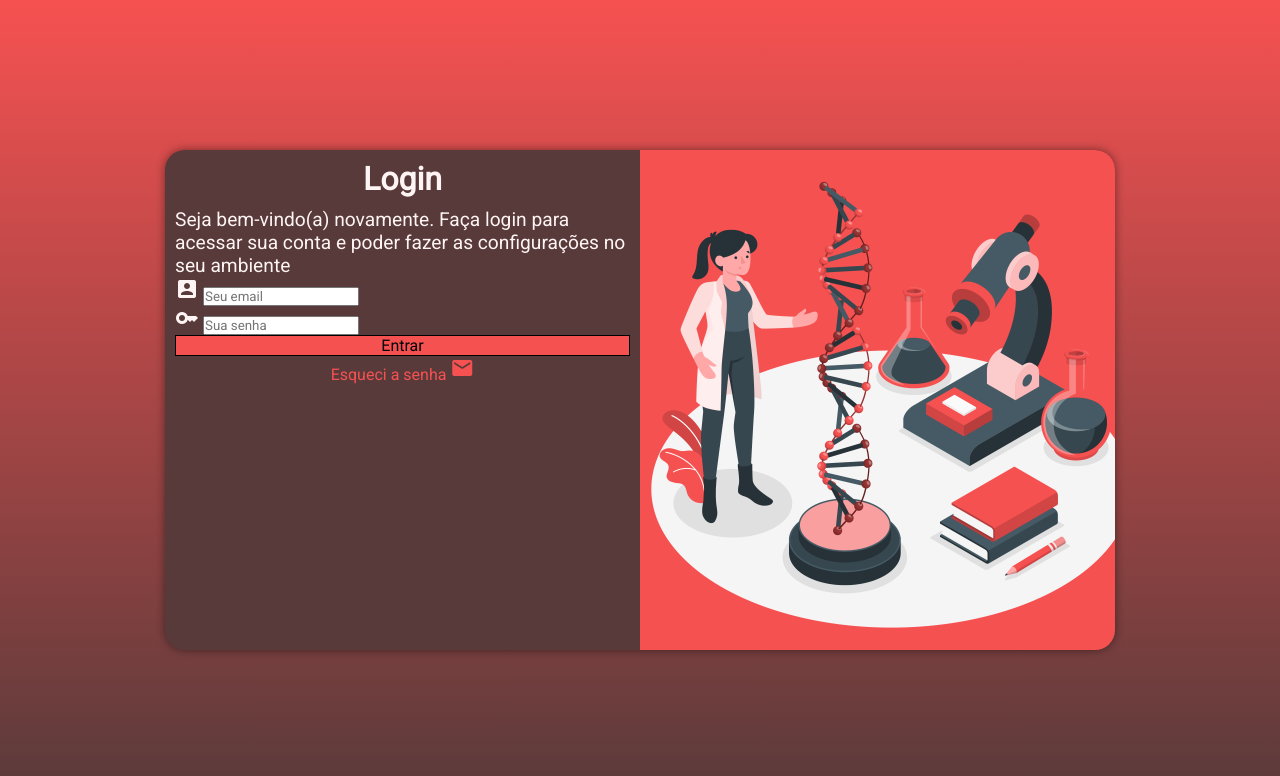
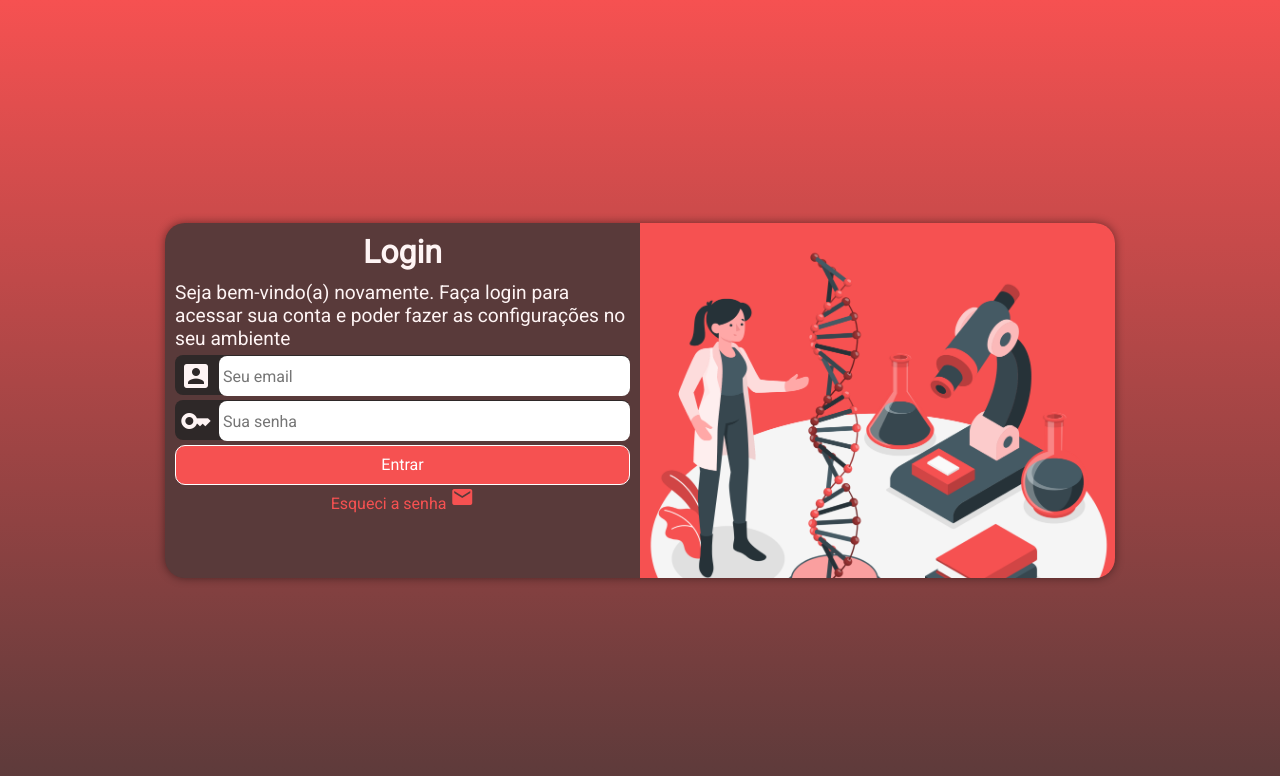
Before and after one commit to kaykysouls/pagina-login, a plain HTML site: page index.html in a window 1280 px wide. Drawn offline with Linux system fonts and the light colour scheme.

Commit message:
final do projeto :)

```diff
--- a/estilos/style.css
+++ b/estilos/style.css
@@ -6,7 +6,7 @@
 Paleta de cores:
 Preto: #2E2828
 Marrom: #593A3A
-Pink: #F65151
+Salmão: #F65151
 Branco: #FEF4F4
 */
 
@@ -36,7 +36,7 @@ section#login{
     background-color: #593A3A;
     color: #FEF4F4;
     width: 250px;
-    height: 500px;
+    height: 520px;
     border-radius: 20px;
     overflow: hidden;
     box-shadow: 0px 0px 10px rgba(0, 0, 0, 0.450);
@@ -66,15 +66,43 @@ div#form > p{
     font-size: 0.8em;
 }
 
+.campo{
+    display: block;
+    background-color: #2E2828;
+    width: 100%;
+    height: 40px;
+    border-radius: 8px;
+    margin: 5px 0px;
+}
+
+div.campo > span{
+    font-size: 2em;
+    width: 40px;
+    padding: 5px;
+}
+
+div.campo > input{
+    font-size: 1em;
+    width: calc(100% - 44px);
+    transform: translateY(-10px);
+    height: 100%;
+    border: 0px;
+    border-radius: 8px;
+    padding: 4px;
+}
+
 .botao{
     display: block;
     width: 100%;
+    height: 40px;
     background-color: #FEF4F4;
     border: none;
     font-size: 1em;
     background-color: #F65151;
-    border: solid 1px;
+    border: solid 1px ;
     cursor: pointer;
+    color: white;
+    border-radius: 10px;
 }
 
 .botao:hover{
--- a/index.html
+++ b/index.html
@@ -19,13 +19,13 @@
                 <h1>Login</h1>
                 <p>Seja bem-vindo(a) novamente. Faça login para acessar sua conta e poder fazer as configurações no seu ambiente</p>
                 <form action="login.php" method="post" autocomplete="on">
-                    <div id="campo">
+                    <div class="campo">
                         <span class="material-icons">account_box</span>
 
                         <input type="email" name="login" id="ilogin" placeholder="Seu email" autocomplete="email" required maxlength="30">
                         <label for="ilogin"></label>
                     </div>
-                    <div id="campo">
+                    <div class="campo">
                         <span class="material-icons">key</span>
                         <input type="password" name="senha" id="isenha" placeholder="Sua senha" autocomplete="current-password" required minlength="8" maxlength="12">
                         <label for="isenha"></label>
--- a/media/style.css
+++ b/media/style.css
@@ -6,6 +6,7 @@
     }
     section#login{
         width: 80vw;
+        height: 280px;
     }
     section#login div#imagem{
         float: left;
@@ -25,6 +26,7 @@
     }
     section#login{
         width: 950px;
+        height: 355px;
     }
     section#login > div#imagem{
         float: right;
```
